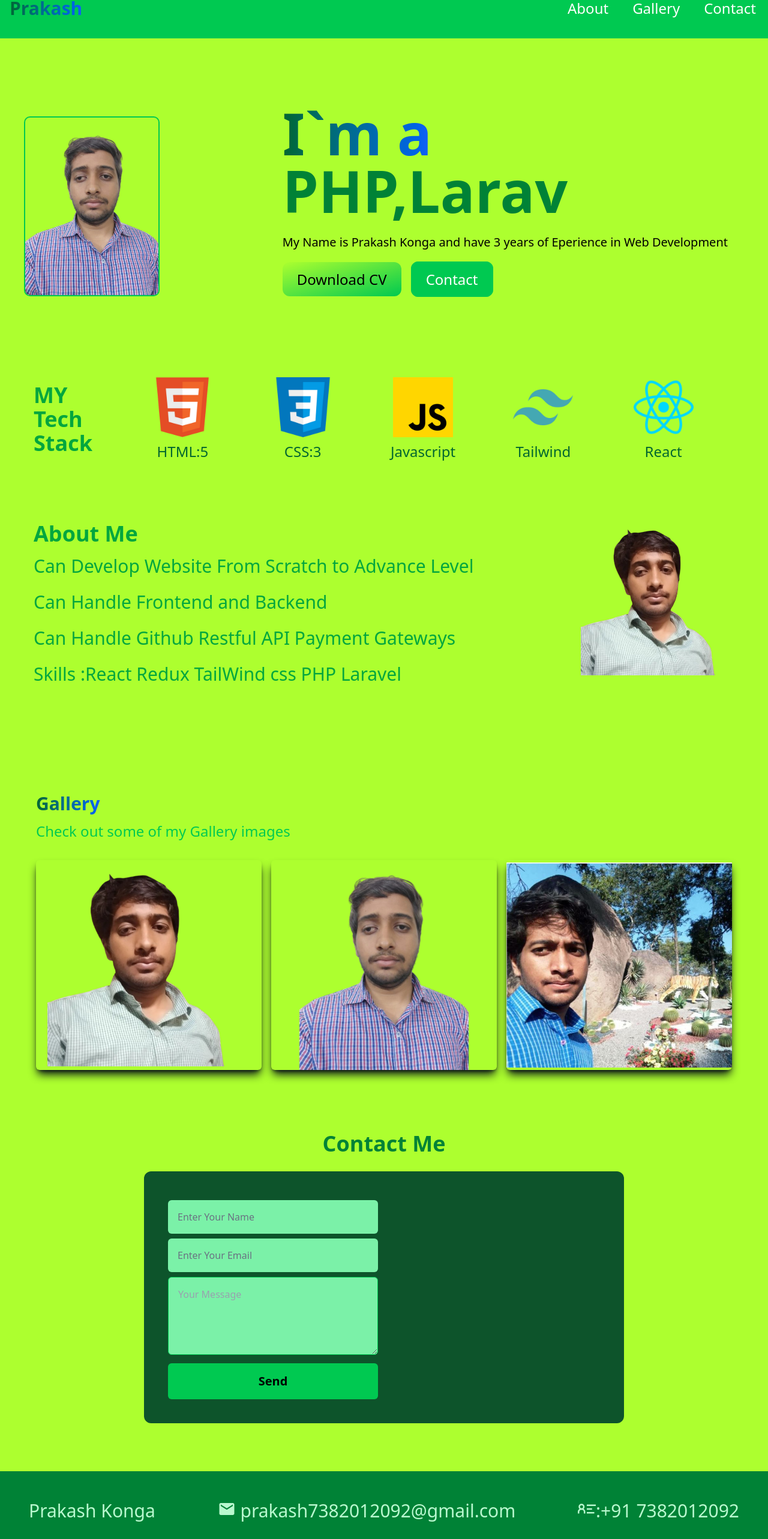
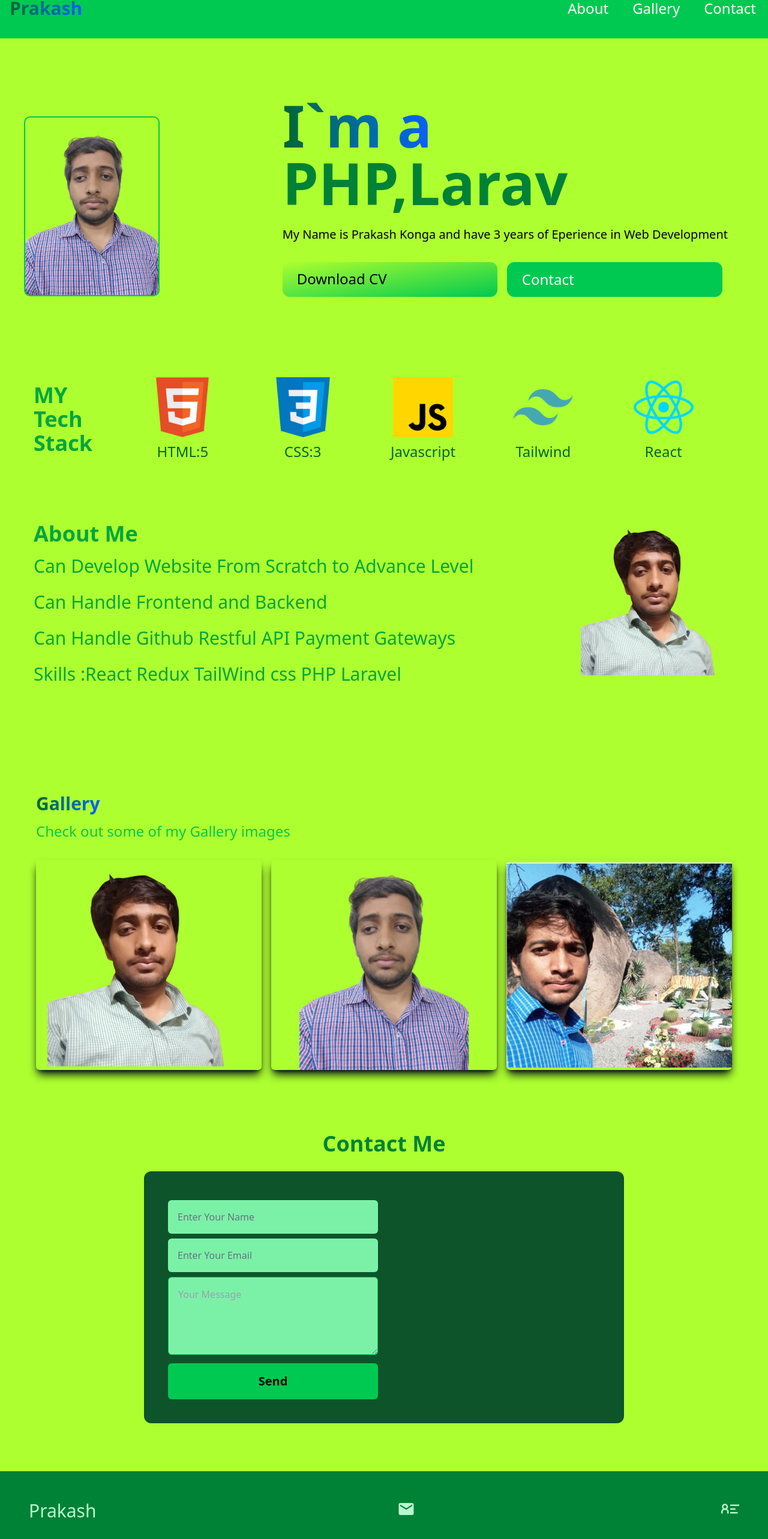
Before and after one commit to Prakash-7382012092/portfolio, a React (Vite) app: page / in a window 1280 px wide. Shown: the part 36-2602 px from the top of the page at 60% size. Built offline with nearby package versions, Linux system fonts and the light colour scheme.

Commit message:
changed footer

```diff
--- a/src/components/Footer.jsx
+++ b/src/components/Footer.jsx
@@ -5,9 +5,9 @@ import { GrContactInfo } from 'react-icons/gr'
 const Footer = () => {
   return (
     <div className='max-w-[100%] sm:h-[150px] p-12 flex justify-between mx-auto bg-green-700'>
-        <span  className='text-green-200 text-3xl'>Prakash Konga</span>
-        <span className='text-green-200 text-3xl flex'> <MdEmail/> &nbsp;prakash7382012092@gmail.com </span>
-        <span className='text-green-200 text-3xl flex'><GrContactInfo/> :+91 7382012092 </span>
+        <span  className='text-green-200 text-3xl'>Prakash </span>
+        <span className='text-green-200 text-3xl flex'> <MdEmail/> &nbsp;</span>
+        <span className='text-green-200 text-3xl flex'><GrContactInfo/>  </span>
 
     </div>
   )
--- a/src/components/Hero.jsx
+++ b/src/components/Hero.jsx
@@ -30,7 +30,7 @@ const Hero = () => {
                My Name is Prakash Konga  and  have 3 years of Eperience in Web Development
             </p>
 
-            <div data-aos="fade-down" className="my-8">
+            <div data-aos="fade-down" className="my-8 md:flex sm:block">
                  <a href='/' className='px-6 py-3 w-full rounded-xl mr-4 bg-gradient-to-br from-greenyellow-500 to-green-500 text-2xl'>Download CV</a>
                  <a href='#contact' className='px-6 py-3 bg-green-500 w-full rounded-xl mr-4 border border-green-500 hover:bg-gradient-to-br from-green-500 to-blue-300 text-white hover:border-none text-2xl'>Contact</a>
             </div>
```
